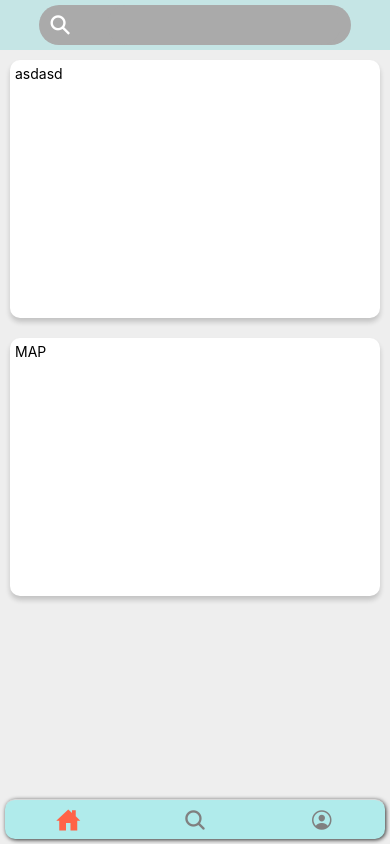
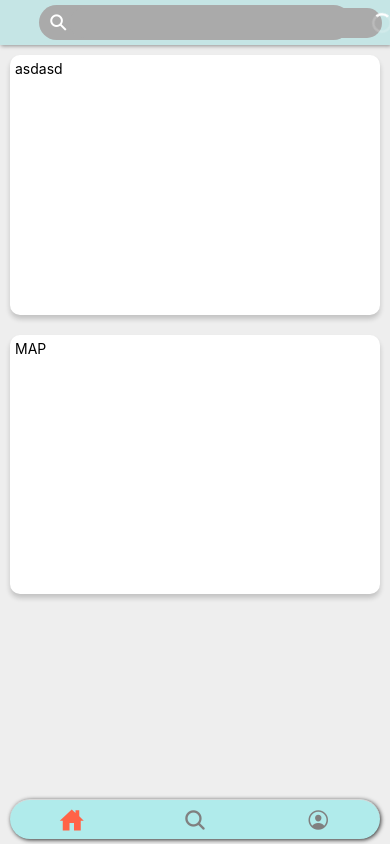
Before and after one commit to purple0CaT/weather-react-native, a React Native app: screen /Home in a window 390 px wide. Built offline with nearby package versions, Linux system fonts and the light colour scheme.

Commit message:
added redux

```diff
--- a/App.js
+++ b/App.js
@@ -1,16 +1,23 @@
 import { NavigationContainer } from "@react-navigation/native";
 import { StatusBar } from "expo-status-bar";
 import { SafeAreaView } from "react-native";
+import { Provider } from "react-redux";
+import { PersistGate } from "redux-persist/integration/react";
 import MyTabs from "./app/navigation/Navigation";
+import { configureStore, persistor } from "./app/redux/store/store";
 import styles from "./style/mainStyle";
 //
 export default function App() {
   return (
+    <Provider store={configureStore}>
+      <PersistGate persistor={persistor} loading={null}>
         <SafeAreaView style={styles.container}>
           <NavigationContainer>
             <MyTabs />
           </NavigationContainer>
           <StatusBar style="auto" />
         </SafeAreaView>
+      </PersistGate>
+    </Provider>
   );
 }
--- a/app/components/navbar/NavBar.js
+++ b/app/components/navbar/NavBar.js
@@ -1,24 +1,49 @@
-import React, { useState } from "react";
-import { View, Text, TextInput } from "react-native";
+import React, { useEffect, useRef, useState } from "react";
+import { View, Text, TextInput, ActivityIndicator } from "react-native";
 import styles from "../../../style/navBar.js";
 import { Ionicons } from "@expo/vector-icons";
+import { useDispatch, useSelector } from "react-redux";
+import { setSearchQuery } from "../../redux/actions.js";
+// import Spinner from "react-native-spinkit";
 //
-export default function NavBar() {
-  const [SearchQuery, setSearchQuery] = useState("");
+export default function NavBar({ focusOnSearch }) {
+  //   const [SearchQuery, setSearchQuery] = useState("");
+  const weather = useSelector((state) => state.weather);
+  const dispatch = useDispatch();
+  //
+  const refInput = useRef();
+  //
+  const handleFocusInput = () => {
+    refInput.current.focus();
+  };
+  useEffect(() => {
+    if (focusOnSearch) {
+      handleFocusInput();
+    }
+  }, [focusOnSearch]);
   return (
     <View style={styles.navbarWrapper}>
       <View style={styles.inputWrapper}>
         <Ionicons
           name="search-sharp"
-          size={24}
+          size={20}
           color="white"
-          style={{ flex: 0.2 }}
+          style={{ flex: 0.1 }}
         />
         <TextInput
-          onChangeText={setSearchQuery}
-          value={SearchQuery}
+          ref={refInput}
+          onChangeText={(value) => dispatch(setSearchQuery(value))}
+          value={weather.search}
           style={styles.input}
         />
+        <ActivityIndicator size="small" color={"white"} style={{ flex: 0.1 }} />
+        {/* <Spinner
+          //   style={styles.spinner}
+          isVisible={true}
+          size={20}
+          type={"Wave"}
+          color={"#FFFFFF"}
+        /> */}
       </View>
     </View>
   );
--- a/app/navigation/Navigation.js
+++ b/app/navigation/Navigation.js
@@ -16,11 +16,11 @@ function MyTabs() {
         tabBarStyle: {
           position: "absolute",
           bottom: 5,
-          left: 5,
-          right: 5,
+          left: 10,
+          right: 10,
           elevation: 0,
           backgroundColor: "#b0ebeb",
-          borderRadius: 10,
+          borderRadius: 20,
           height: 40,
           shadowColor: "#000000",
           shadowOpacity: 0.8,
--- /dev/null
+++ b/app/redux/actions.js
@@ -0,0 +1,4 @@
+export const setSearchQuery = (value) => ({
+  type: "SET_SEARCH_QUERY",
+  payload: value,
+});
--- /dev/null
+++ b/app/redux/reducer/user.js
@@ -0,0 +1,18 @@
+import { initialState } from "../store/initialstate";
+
+export const userReducer = (state = initialState.user, action) => {
+  switch (action.type) {
+    case "ADD_NAME":
+      return {
+        ...state,
+        name: action.payload,
+      };
+    case "LOG_OUT":
+      return {
+        ...state,
+        name: action.payload,
+      };
+    default:
+      return state;
+  }
+};
--- /dev/null
+++ b/app/redux/reducer/weather.js
@@ -0,0 +1,13 @@
+import { initialState } from "../store/initialstate";
+
+export const weatherReducer = (state = initialState.weather, action) => {
+  switch (action.type) {
+    case "SET_SEARCH_QUERY":
+      return {
+        ...state,
+        search: action.payload,
+      };
+    default:
+      return state;
+  }
+};
--- /dev/null
+++ b/app/redux/store/initialstate.js
@@ -0,0 +1,17 @@
+export const initialState = {
+  user: {
+    name: "Ian",
+  },
+  weather: {
+    search: "",
+    oneday: {},
+    days: [],
+    latest: [],
+    loading: false,
+    history: [],
+    mycord: {
+      longitude: null,
+      latitude: null,
+    },
+  },
+};
--- /dev/null
+++ b/app/redux/store/store.js
@@ -0,0 +1,34 @@
+import AsyncStorage from "@react-native-async-storage/async-storage";
+import { applyMiddleware, combineReducers, createStore } from "redux";
+import { persistReducer, persistStore } from "redux-persist";
+import thunk from "redux-thunk";
+import { userReducer } from "../reducer/user";
+import { weatherReducer } from "../reducer/weather";
+import { initialState } from "./initialstate";
+//
+const bigReducer = combineReducers({
+  user: userReducer,
+  weather: weatherReducer,
+});
+
+const persistConfigs = {
+  key: "root",
+  storage: AsyncStorage,
+  //   transforms: [
+  //     encryptTransform({
+  //       secretKey: process.env.REACT_APP_KEYENCRIPTION,
+  //       onError: function (error) {
+  //         // Handle the error.
+  //       },
+  //     }),
+  //   ],
+};
+
+const persistedReducer = persistReducer(persistConfigs, bigReducer);
+const configureStore = createStore(
+  persistedReducer,
+  initialState,
+  applyMiddleware(thunk),
+);
+const persistor = persistStore(configureStore);
+export { configureStore, persistor };
--- a/app/screen/Profile.js
+++ b/app/screen/Profile.js
@@ -1,10 +1,12 @@
 import React from "react";
 import { View, Text } from "react-native";
+import { useSelector } from "react-redux";
 
 export default function Profile() {
+  const user = useSelector((state) => state.user);
   return (
     <View style={{ backgroundColor: "#EEEEEE", flex: 1 }}>
-      <Text>profile</Text>
+      <Text>{user.name}</Text>
     </View>
   );
 }
--- a/style/navBar.js
+++ b/style/navBar.js
@@ -5,21 +5,26 @@ const styles = StyleSheet.create({
     flexDirection: "row",
     justifyContent: "center",
     backgroundColor: "#C5E5E5",
+    shadowColor: "#000000",
+    shadowOpacity: 0.4,
+    shadowRadius: 4,
+    shadowOffset: {
+      height: 1,
+      width: 1,
+    },
   },
   input: {
     flex: 0.8,
-    height: 40,
-    margin: 0,
-    width: "100%",
+    height: 30,
+    fontSize: 20,
     borderRadius: 20,
     backgroundColor: "#AAAAAA",
     color: "white",
   },
   inputWrapper: {
     flexDirection: "row",
-    flexDirection: "row",
     alignItems: "center",
-    height: 40,
+    height: 35,
     width: "80%",
     padding: 10,
     margin: 5,
```
Also changed, not shown: package.json (+6 -1 lines), 1 other file (tests, documents, lock files or other folders). Lines whose indentation alone changed are shown as unchanged.
